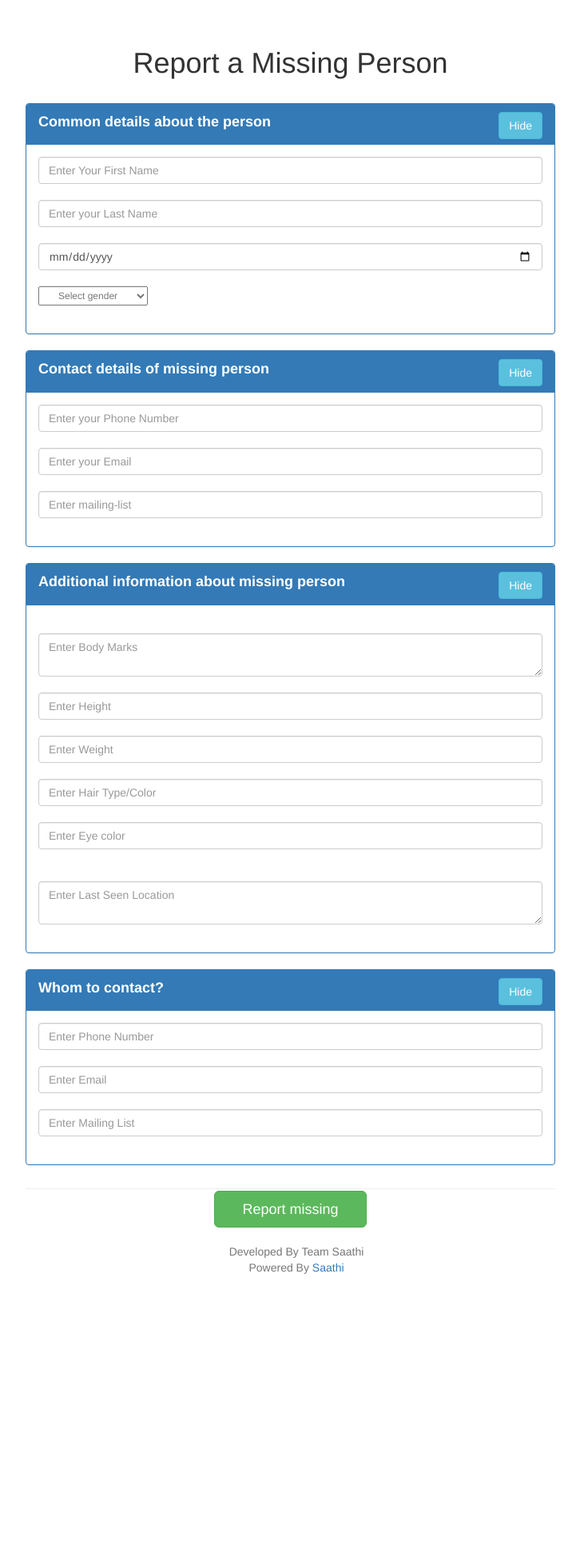
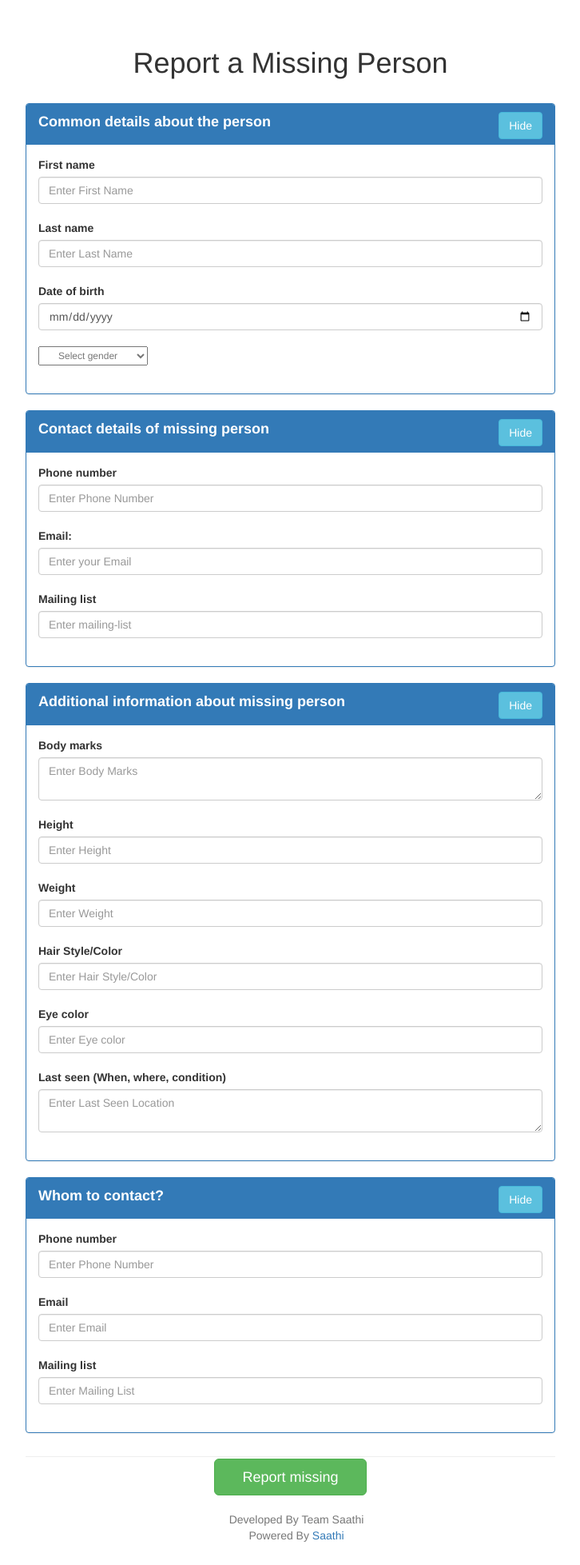
Before and after one commit to nisargjhaveri/saathi, a PHP site: template app/views/missing/report.php in a window 1280 px wide. Shown: the part 51-2008 px from the top of the page at 80% size, without its empty margins (269-995 px from the left). Before the commit the page ends 1644 px from the top, so only its background shows below. Run offline with PHP 8.4, Linux system fonts and the light colour scheme; the template is opened without the code that fills it, so the values that code supplies are empty; some libraries are stand-ins or nearby versions.

Commit message:
[UI] Minor Changes in the Forms

```diff
--- a/app/views/missing/index.php
+++ b/app/views/missing/index.php
@@ -76,7 +76,7 @@
             </li>
 
             <li>
-                <a href="#">
+                <a href="<?php echo base_url(); ?>organisations/">
                     Organisations
                 </a>
             </li>
--- a/app/views/missing/report.php
+++ b/app/views/missing/report.php
@@ -76,7 +76,7 @@
             </li>
 
             <li>
-                <a href="#">
+                <a href="<?php echo base_url(); ?>organisations/">
                     Organisations
                 </a>
             </li>
@@ -131,13 +131,13 @@
                                         <div class="btn btn-info" id="show1" style="float: right">Hide</div>
                                     </div>
                                     <div class="panel-body" id="panelBody1">
-                                        <label class="sr-only" for="fname">First name: </label>
-                                        <input id="fname" type="text" class="form-control" name="person[fname]" placeholder="Enter Your First Name" required /><br>
-                                        <label class="sr-only" for="lname">Last name: </label>
-                                        <input type="text" class="form-control" placeholder="Enter your Last Name" id="lname" name="person[lname]" required /><br>
+                                        <label for="fname">First name </label>
+                                        <input id="fname" type="text" class="form-control" name="person[fname]" placeholder="Enter First Name" required /><br>
+                                        <label for="lname">Last name </label>
+                                        <input type="text" class="form-control" placeholder="Enter Last Name" id="lname" name="person[lname]" required /><br>
+                                        <label for="dob">Date of birth </label>
+                                        <input type="date" placeholder="Enter your DOB" class="form-control" id="dob" type="date" name="person[dob]" /><br>
                                         <label class="sr-only" for="gender">Gender: </label>
-                                        <label class="sr-only" for="dob">Date of birth: </label>
-                                        <input type="date" placeholder="Enter your DOB" class="form-control" id="dob" type="date" name="person[dob]" /><br>
                                         <div class="dropdown">
                                             <select class="dropdown-header" id="gender" name="person[gender]" required>
                                                 <option class="dropdown-toggle" value="" disabled selected>Select gender</option>
@@ -156,11 +156,11 @@
                                         <div class="btn btn-info" id="show2" style="float: right">Hide</div>
                                     </div>
                                     <div class="panel-body" id="panelBody2">
-                                        <label class="sr-only" for="phone_no">Phone number: </label>
-                                        <input placeholder="Enter your Phone Number" class="form-control" id="phone_no" name="person_contact[phone_no]" /><br>
-                                        <label class="sr-only" for="email">Email: </label>
+                                        <label for="phone_no">Phone number </label>
+                                        <input placeholder="Enter Phone Number" class="form-control" id="phone_no" name="person_contact[phone_no]" /><br>
+                                        <label for="email">Email: </label>
                                         <input class="form-control" type="email" placeholder="Enter your Email" id="email" type="email" name="person_contact[email]" /><br>
-                                        <label class="sr-only" for="mailing_list">Mailing list: </label>
+                                        <label for="mailing_list">Mailing list </label>
                                         <input class="form-control" placeholder="Enter mailing-list" id="mailing_list" type="email" name="person_contact[mailing_list]" /><br>
                                     </div>
                                 </div>
@@ -172,17 +172,17 @@
                                         <div class="btn btn-info" id="show3" style="float: right">Hide</div>
                                     </div>
                                     <div class="panel-body" id="panelBody3">
-                                        <label class="sr-only" for="body_marks">Body marks: </label><br>
+                                        <label for="body_marks">Body marks </label><br>
                                         <textarea id="body_marks" class="form-control" placeholder="Enter Body Marks" name="person_detail[body_marks]"></textarea><br>
-                                        <label class="sr-only" for="height">Height: </label>
+                                        <label for="height">Height </label>
                                         <input id="height" placeholder="Enter Height" class="form-control" name="person_detail[height]" /><br>
-                                        <label class="sr-only" for="weight">Weight: </label>
+                                        <label for="weight">Weight </label>
                                         <input class="form-control" placeholder="Enter Weight" id="weight" name="person_detail[weight]" /><br>
-                                        <label class="sr-only" for="hair">Hair: </label>
-                                        <input id="hair" placeholder="Enter Hair Type/Color" class="form-control" name="person_detail[hair]" /><br>
-                                        <label class="sr-only" for="eye_color">Eye color: </label>
+                                        <label for="hair">Hair Style/Color </label>
+                                        <input id="hair" placeholder="Enter Hair Style/Color" class="form-control" name="person_detail[hair]" /><br>
+                                        <label for="eye_color">Eye color </label>
                                         <input id="eye_color" class="form-control" placeholder="Enter Eye color" name="person_detail[eye_color]" /><br>
-                                        <label class="sr-only" for="last_seen">Last seen (When, where, condition): </label><br>
+                                        <label for="last_seen">Last seen (When, where, condition) </label><br>
                                         <textarea id="last_seen" placeholder="Enter Last Seen Location" class="form-control" name="person_detail[last_seen]"></textarea><br>
                                     </div>
                                 </div>
@@ -194,11 +194,11 @@
                                         <div class="btn btn-info" id="show4" style="float: right">Hide</div>
                                     </div>
                                     <div class="panel-body" id="panelBody4">
-                                        <label class="sr-only" for="w_phone_no">Phone number: </label>
+                                        <label for="w_phone_no">Phone number </label>
                                         <input id="w_phone_no" class="form-control" placeholder="Enter Phone Number" name="contact_whom[phone_no]" required /><br>
-                                        <label class="sr-only" for="w_email">Email: </label>
+                                        <label for="w_email">Email </label>
                                         <input id="w_email" placeholder="Enter Email" class="form-control" type="email" name="contact_whom[email]" required /><br>
-                                        <label class="sr-only" for="w_mailing_list">Mailing list: </label>
+                                        <label for="w_mailing_list">Mailing list </label>
                                         <input id="w_mailing_list" class="form-control" placeholder="Enter Mailing List" type="email" name="contact_whom[mailing_list]" /><br>
                                     </div>
                                 </div>
--- a/app/views/missing/search_results.php
+++ b/app/views/missing/search_results.php
@@ -76,7 +76,7 @@
             </li>
 
             <li>
-                <a href="#">
+                <a href="<?php echo base_url(); ?>organisations/">
                     Organisations
                 </a>
             </li>
```
Also changed, not shown: app/views/missing/search.php (+8 -8 lines).
